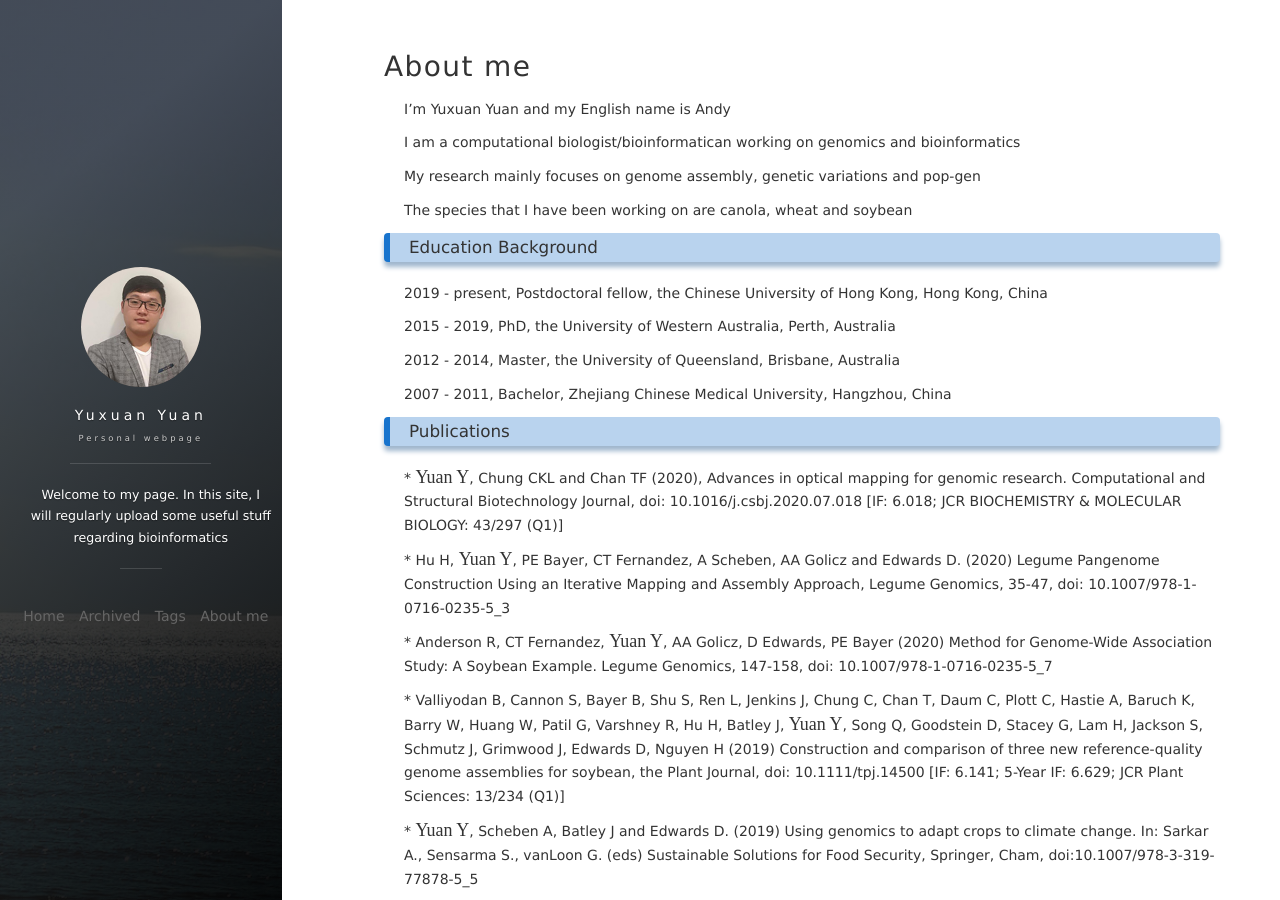
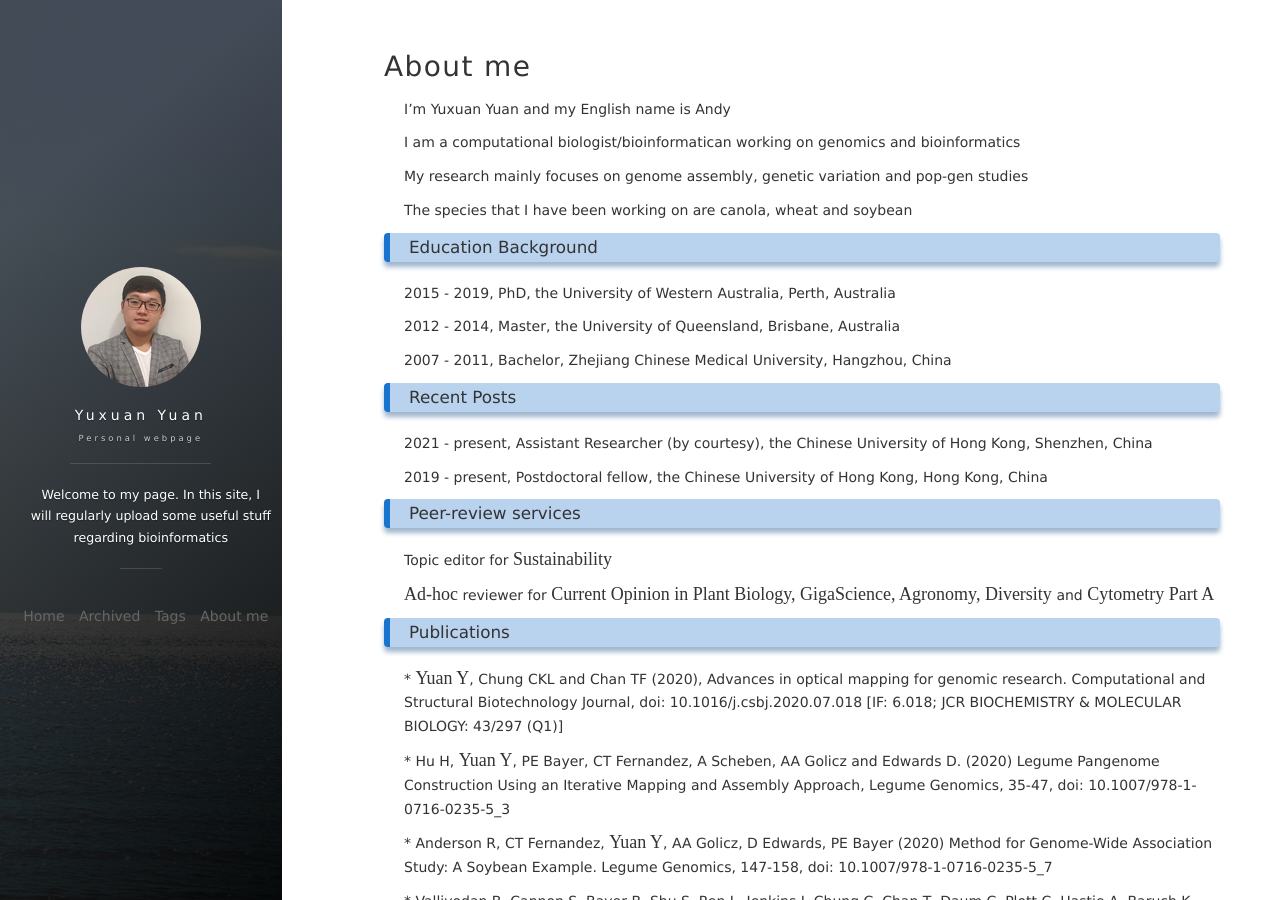
Before and after one commit to yuxuanyuan/yuxuanyuan.github.io, a Jekyll site: the page built from about.md, in a window 1280 px wide and 900 px high. Built offline with Jekyll 4.4.1, drawn with Linux system fonts in a browser that asks for light colours; nearby versions of some CDN libraries; comment, search, counter and statistics services are not loaded; some of the changed text lies outside the part shown.

Commit message:
update about

```diff
--- a/about.md
+++ b/about.md
@@ -6,31 +6,43 @@ title: About me
 I'm Yuxuan Yuan and my English name is Andy
 
 <p>
+I am a computational biologist/bioinformatican working on genomics and bioinformatics
+<p>
+My research mainly focuses on genome assembly, genetic variation and pop-gen studies
 
-I am a computational biologist/bioinformatican working on genomics and bioinformatics
+<p>
+The species that I have been working on are canola, wheat and soybean
+
+<h3> Education Background </h3>
+
+<p>
+2015 - 2019, PhD, the University of Western Australia, Perth, Australia
+
+<p>
+2012 - 2014, Master, the University of Queensland, Brisbane, Australia
+
+<p>
+2007 - 2011, Bachelor, Zhejiang Chinese Medical University, Hangzhou, China
 
 <p>
 
-My research mainly focuses on genome assembly, genetic variations and pop-gen
+<h3> Recent Posts </h3>
 
 <p>
-
-The species that I have been working on are canola, wheat and soybean
-
-
-<h3> Education Background </h3>
+2021 - present, Assistant Researcher (by courtesy), the Chinese University of Hong Kong, Shenzhen, China
 
 <p>
 2019 - present, Postdoctoral fellow, the Chinese University of Hong Kong, Hong Kong, China
 
 <p>
-2015 - 2019,    PhD, the University of Western Australia, Perth, Australia
+
+<h3> Peer-review services </h3>
 
 <p>
-2012 - 2014,    Master, the University of Queensland, Brisbane, Australia
+Topic editor for <i> Sustainability</i>
 
 <p>
-2007 - 2011,    Bachelor, Zhejiang Chinese Medical University, Hangzhou, China
+<i>Ad-hoc</i> reviewer for <i> Current Opinion in Plant Biology, GigaScience, Agronomy, Diversity </i> and <i>Cytometry Part A</i>
 
 <p>
 
```
Also changed, not shown: other parts of about.md (+2 -2 lines).
